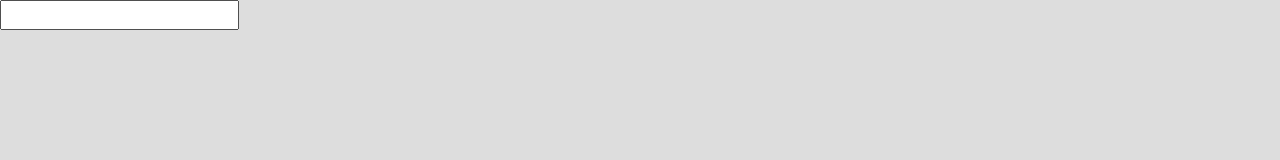
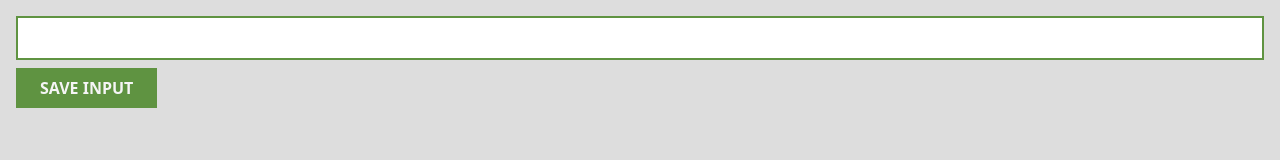
Before and after one commit to bgroyer1/chrome_extension, a plain HTML site: page index.html in a window 1280 px wide. Drawn offline with Linux system fonts and the light colour scheme.

```diff
--- a/css/styles.css
+++ b/css/styles.css
@@ -7,6 +7,9 @@
 :root {
   --text: #111111;
   --bg: #dddddd;
+  --accent: #5f9341;
+  --white: whitesmoke;
+  --input-background: #e7f0fe;
 }
 
 body {
@@ -41,11 +44,36 @@
   color: inherit;
 }
 
+.main {
+  padding: 1em;
+  display: flex;
+  flex-direction: column;
+  gap: 0.5rem;
+}
+
+#input-el {
+  padding: 0.5em 1.5em;
+  border: var(--accent) 2px solid ;
+}
+
+#input-el:focus,
+#input-el:hover {
+  outline: var(--accent);
+  background: var(--input-background);
+}
+
 button {
   background: none;
+  padding: 0.5em 1.5em;
   border: none;
-  padding: 0;
   cursor: pointer;
+  font-weight: 700;
+}
+
+#input-btn {
+  align-self: start;
+  background-color: var(--accent);
+  color: var(--white);
 }
 
 h1,
--- a/index.html
+++ b/index.html
@@ -11,14 +11,18 @@
     <meta name="author" content="Braedan Royer" />
     <!-- Stylesheets/Fonts -->
     <link rel="stylesheet" href="./css/styles.css" />
-    <link rel="icon" href="./favicon.ico">
+    <link rel="icon" href="./favicon.ico" />
     <!-- Title -->
     <title>Scrimba - Chrome Extension</title>
     <!-- Javascript -->
     <script src="./js/script.js" defer></script>
   </head>
   <body>
-    <input id='input-el' type="text">
-    <button id="input-btn"></button>
+    <main>
+      <div class="main">
+        <input id="input-el" type="text" />
+        <button id="input-btn">SAVE INPUT</button>
+      </div>
+    </main>
   </body>
 </html>
--- a/js/script.js
+++ b/js/script.js
@@ -0,0 +1,9 @@
+const inputBtn = document.querySelector("#input-btn");
+const inputEl = document.querySelector("#input-el");
+const myleads = [];
+
+function saveLead() {
+  console.log("button clicked!");
+}
+
+inputBtn.addEventListener("click", saveLead);
```
